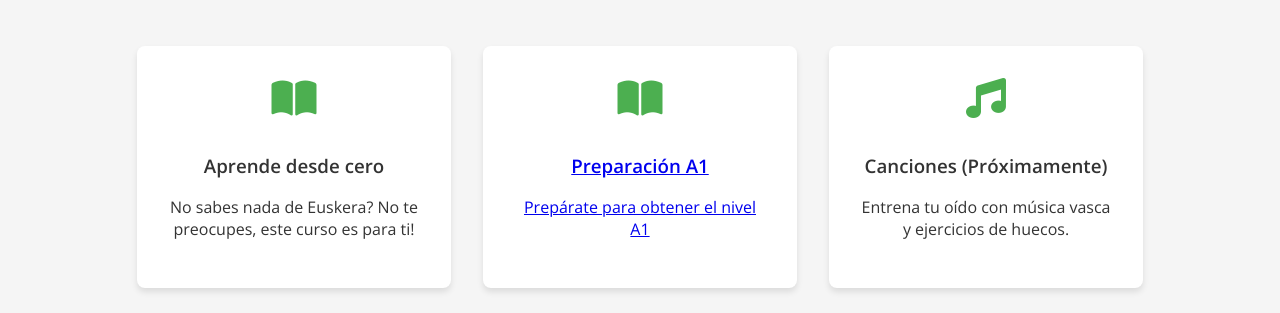
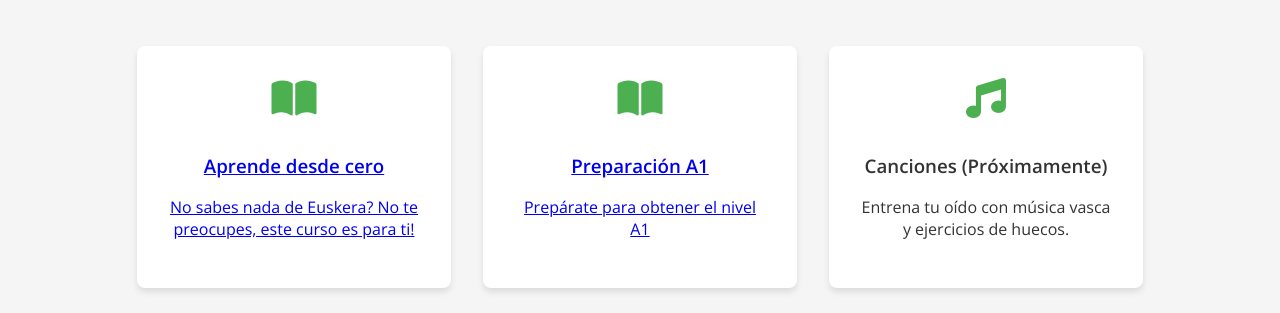
Before and after one commit to KoldoAH/web_euskera, a plain HTML site: page index.html in a window 1280 px wide. Shown: the part 487-800 px from the top of the page. Drawn offline with nearby package versions, Linux system fonts and the light colour scheme; a web font is replaced by a local one.

Commit message:
Update index.html desde cero

```diff
--- a/index.html
+++ b/index.html
@@ -45,11 +45,11 @@
 
     <!-- Secciones Principales -->
     <section class="features">
-        <div class="feature-card" id="desde_cero">
+        <a class="feature-card" id="desde_cero" href="desde_cero/listado_lecciones.html">
             <i class="fas fa-book-open"></i>
             <h3>Aprende desde cero</h3>
             <p>No sabes nada de Euskera? No te preocupes, este curso es para ti!</p>
-        </div>
+        </a>
         <!-- <div> -->
         <a class="feature-card" id="A1" href="lecciones/listado_lecciones.html">
                 <i class="fas fa-book-open"></i>
@@ -93,5 +93,10 @@
         // O si tienes una página separada:
         // window.location.href = 'ejercicios-a1.html';
     });
+    document.getElementById('startButton').addEventListener('click', function() {
+        window.location.href = '#desde_cero'; // Redirige a la sección de ejercicios
+        // O si tienes una página separada:
+        // window.location.href = 'ejercicios-a1.html';
+    });
 </script>
 </html>
```
